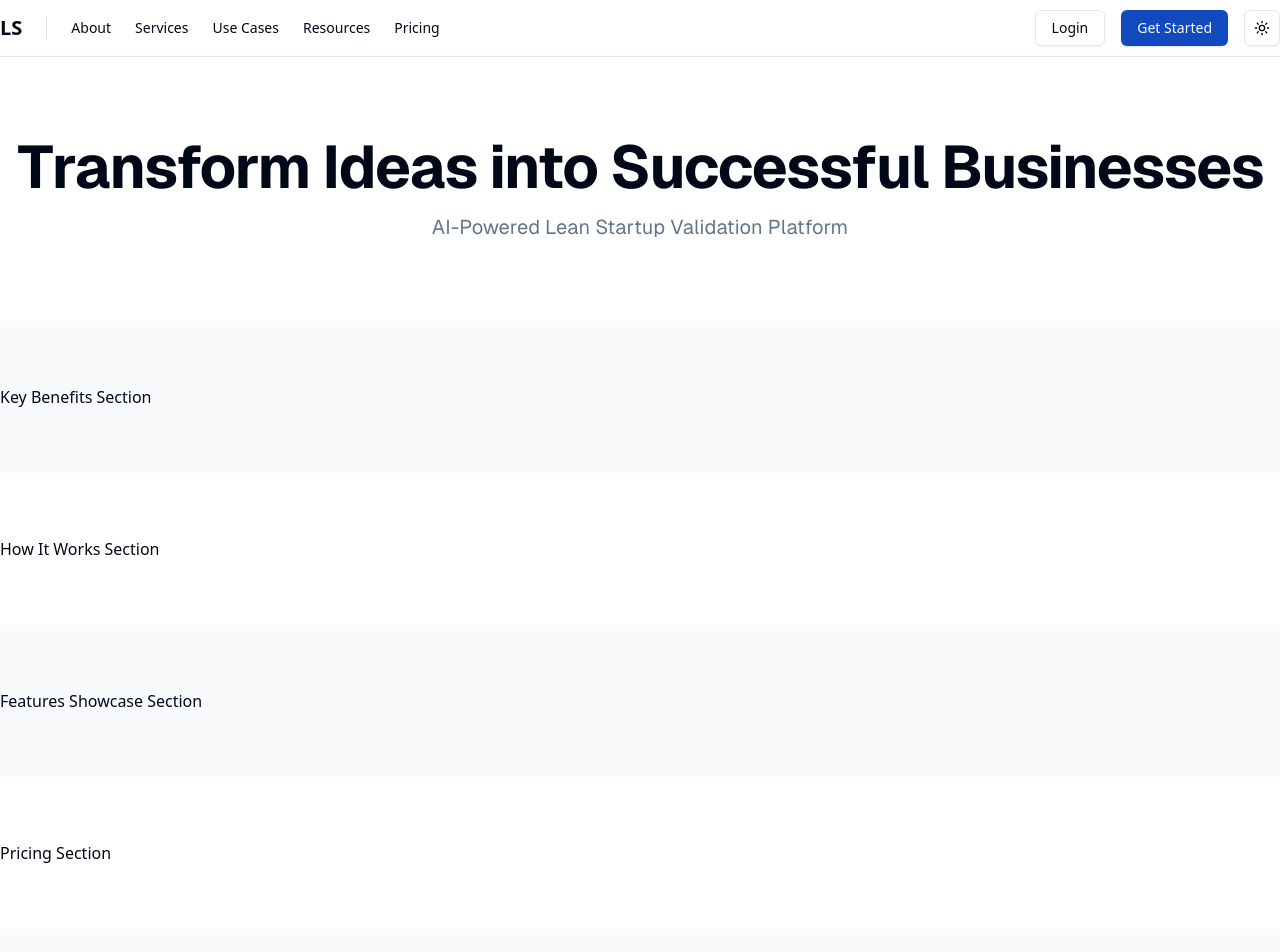
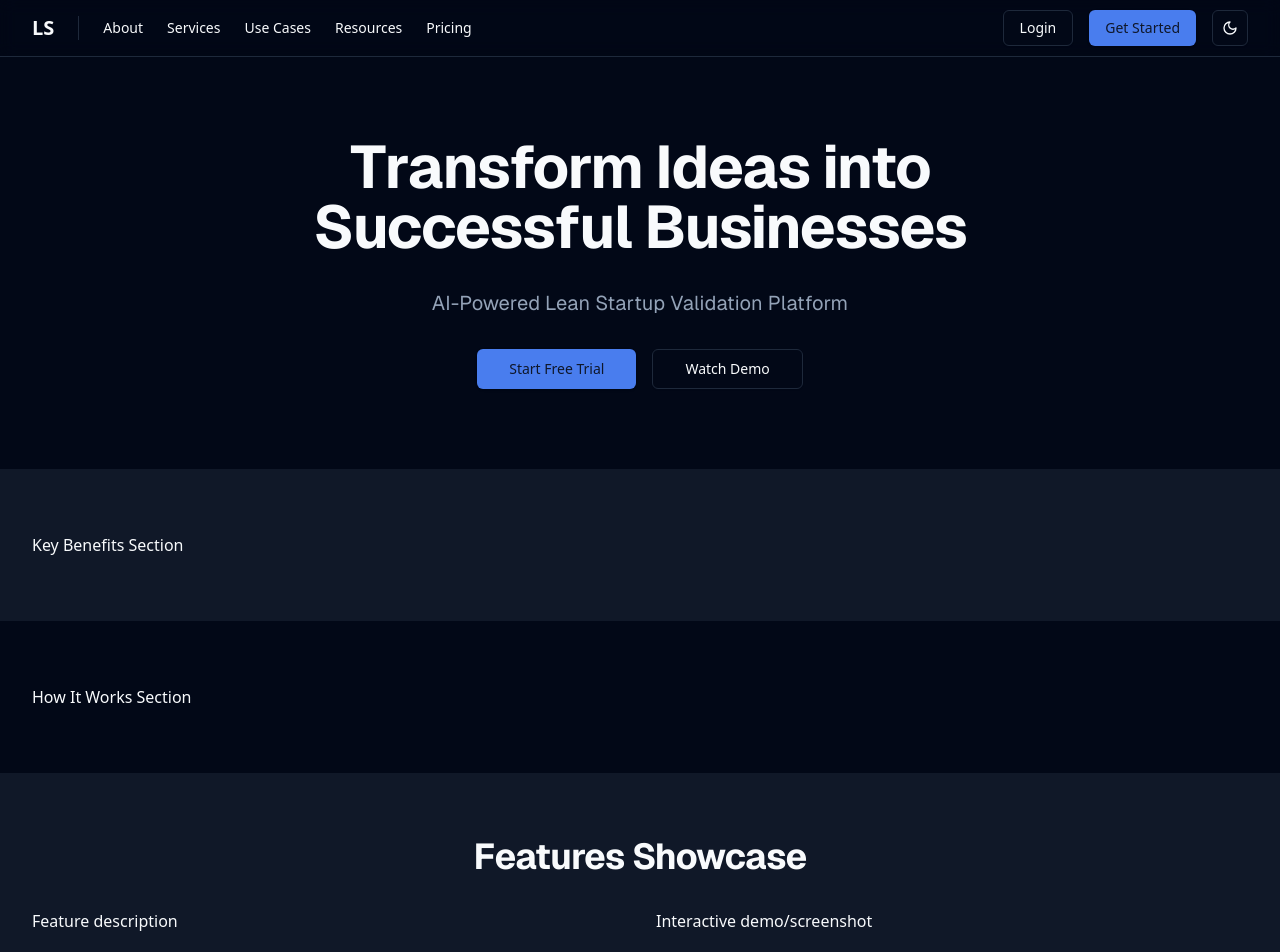
Before and after one commit to mamisoa/templating, a Next.js app: page / in a window 1280 px wide. Shown: the top 952 px of the page. Built offline with nearby package versions, Linux system fonts and the light colour scheme.

Commit message:
enhance hero section layout and add buttons; refactor theme toggle to use button component; update layout structure for consistency

```diff
--- /dev/null
+++ b/src/app/components/sections/features.tsx
@@ -0,0 +1,13 @@
+export function FeaturesShowcase() {
+	return (
+		<div className='flex flex-col items-center justify-center space-y-8'>
+			<h2 className='text-3xl md:text-4xl font-bold tracking-tight text-center'>
+				Features Showcase
+			</h2>
+			<div className='grid grid-cols-1 md:grid-cols-2 gap-8 w-full'>
+				<div>Feature description</div>
+				<div>Interactive demo/screenshot</div>
+			</div>
+		</div>
+	);
+}
--- a/src/app/components/sections/hero.tsx
+++ b/src/app/components/sections/hero.tsx
@@ -1,12 +1,20 @@
+import { Button } from "@/src/app/components/ui/button";
+
 export function HeroSection() {
 	return (
-		<div className='text-center space-y-4'>
-			<h1 className='text-4xl md:text-6xl font-bold'>
+		<div className='flex flex-col items-center justify-center max-w-3xl mx-auto text-center space-y-8'>
+			<h1 className='text-4xl md:text-6xl font-bold tracking-tight'>
 				Transform Ideas into Successful Businesses
 			</h1>
-			<p className='text-xl text-muted-foreground'>
+			<p className='text-xl text-muted-foreground max-w-2xl'>
 				AI-Powered Lean Startup Validation Platform
 			</p>
+			<div className='flex items-center gap-4'>
+				<Button size='lg'>Start Free Trial</Button>
+				<Button size='lg' variant='outline'>
+					Watch Demo
+				</Button>
+			</div>
 		</div>
 	);
 }
--- a/src/app/components/theme-toggle.tsx
+++ b/src/app/components/theme-toggle.tsx
@@ -3,38 +3,19 @@
 import * as React from "react";
 import { Moon, Sun } from "lucide-react";
 import { useTheme } from "next-themes";
-
 import { Button } from "@/src/app/components/ui/button";
-import {
-	DropdownMenu,
-	DropdownMenuContent,
-	DropdownMenuItem,
-	DropdownMenuTrigger,
-} from "@/src/app/components/ui/dropdown-menu";
 
 export function ThemeToggle() {
-	const { setTheme } = useTheme();
+	const { theme, setTheme } = useTheme();
 
 	return (
-		<DropdownMenu>
-			<DropdownMenuTrigger asChild>
-				<Button variant='outline' size='icon'>
-					<Sun className='h-[1.2rem] w-[1.2rem] rotate-0 scale-100 transition-all dark:-rotate-90 dark:scale-0' />
-					<Moon className='absolute h-[1.2rem] w-[1.2rem] rotate-90 scale-0 transition-all dark:rotate-0 dark:scale-100' />
-					<span className='sr-only'>Toggle theme</span>
-				</Button>
-			</DropdownMenuTrigger>
-			<DropdownMenuContent align='end'>
-				<DropdownMenuItem onClick={() => setTheme("light")}>
-					Light
-				</DropdownMenuItem>
-				<DropdownMenuItem onClick={() => setTheme("dark")}>
-					Dark
-				</DropdownMenuItem>
-				<DropdownMenuItem onClick={() => setTheme("system")}>
-					System
-				</DropdownMenuItem>
-			</DropdownMenuContent>
-		</DropdownMenu>
+		<Button
+			variant='outline'
+			size='icon'
+			onClick={() => setTheme(theme === "light" ? "dark" : "light")}>
+			<Sun className='h-[1.2rem] w-[1.2rem] rotate-0 scale-100 transition-all dark:-rotate-90 dark:scale-0' />
+			<Moon className='absolute h-[1.2rem] w-[1.2rem] rotate-90 scale-0 transition-all dark:rotate-0 dark:scale-100' />
+			<span className='sr-only'>Toggle theme</span>
+		</Button>
 	);
 }
--- a/src/app/layout.tsx
+++ b/src/app/layout.tsx
@@ -31,8 +31,7 @@ export default function RootLayout({
 				className={`${geistSans.variable} ${geistMono.variable} antialiased min-h-screen bg-background`}>
 				<ThemeProvider
 					attribute='class'
-					defaultTheme='system'
-					enableSystem
+					defaultTheme='dark'
 					disableTransitionOnChange>
 					{children}
 				</ThemeProvider>
--- a/src/app/page.tsx
+++ b/src/app/page.tsx
@@ -1,76 +1,92 @@
 import { Button } from "@/src/app/components/ui/button";
 import { Separator } from "@/src/app/components/ui/separator";
-import { HeroSection } from "./components/sections/hero";
-import { KeyBenefits } from "./components/sections/key-benefits";
-import { HowItWorks } from "./components/sections/how-it-works";
-import { FeaturesShowcase } from "./components/sections/sections";
-import { FooterContent } from "./components/footer/content";
-import { NavigationLogo } from "./components/navigation/logo";
-import { NavigationMenu } from "./components/navigation/menu";
-import { CallToAction } from "./components/sections/cta";
-import { PricingSection } from "./components/sections/pricing";
-import { SocialProof } from "./components/sections/social-proof";
-import { ThemeToggle } from "./components/theme-toggle";
+import { ThemeToggle } from "@/src/app/components/theme-toggle";
+import { NavigationLogo } from "@/src/app/components/navigation/logo";
+import { NavigationMenu } from "@/src/app/components/navigation/menu";
+import { HeroSection } from "@/src/app/components/sections/hero";
+import { KeyBenefits } from "@/src/app/components/sections/key-benefits";
+import { HowItWorks } from "@/src/app/components/sections/how-it-works";
+import { FeaturesShowcase } from "@/src/app/components/sections/features";
+import { PricingSection } from "@/src/app/components/sections/pricing";
+import { SocialProof } from "@/src/app/components/sections/social-proof";
+import { CallToAction } from "@/src/app/components/sections/cta";
+import { FooterContent } from "@/src/app/components/footer/content";
 
 export default function Home() {
 	return (
 		<div className='flex flex-col min-h-screen'>
 			{/* Navigation */}
 			<header className='sticky top-0 z-50 w-full border-b bg-background/95 backdrop-blur supports-[backdrop-filter]:bg-background/60'>
-				<div className='container flex h-14 items-center'>
-					<div className='flex items-center space-x-6 mr-4'>
+				<div className='max-w-screen-xl mx-auto px-4 sm:px-6 lg:px-8'>
+					<div className='flex h-14 items-center justify-between'>
+						<div className='flex items-center space-x-6'>
 							<NavigationLogo />
 							<Separator orientation='vertical' className='h-6' />
 							<NavigationMenu />
 						</div>
-					<div className='flex flex-1 items-center justify-end space-x-4'>
+						<div className='flex items-center space-x-4'>
 							<Button variant='outline'>Login</Button>
 							<Button>Get Started</Button>
 							<ThemeToggle />
+						</div>
 					</div>
 				</div>
 			</header>
 
 			<main className='flex-1'>
 				{/* Hero Section */}
-				<section className='container py-20'>
+				<section className='py-20'>
+					<div className='max-w-screen-xl mx-auto px-4 sm:px-6 lg:px-8'>
 						<HeroSection />
+					</div>
 				</section>
 
 				{/* Key Benefits */}
-				<section className='container py-16 bg-muted/50'>
+				<section className='py-16 bg-muted/50'>
+					<div className='max-w-screen-xl mx-auto px-4 sm:px-6 lg:px-8'>
 						<KeyBenefits />
+					</div>
 				</section>
 
 				{/* How It Works */}
-				<section className='container py-16'>
+				<section className='py-16'>
+					<div className='max-w-screen-xl mx-auto px-4 sm:px-6 lg:px-8'>
 						<HowItWorks />
+					</div>
 				</section>
 
 				{/* Features */}
-				<section className='container py-16 bg-muted/50'>
+				<section className='py-16 bg-muted/50'>
+					<div className='max-w-screen-xl mx-auto px-4 sm:px-6 lg:px-8'>
 						<FeaturesShowcase />
+					</div>
 				</section>
 
 				{/* Pricing */}
-				<section className='container py-16'>
+				<section className='py-16'>
+					<div className='max-w-screen-xl mx-auto px-4 sm:px-6 lg:px-8'>
 						<PricingSection />
+					</div>
 				</section>
 
 				{/* Social Proof */}
-				<section className='container py-16 bg-muted/50'>
+				<section className='py-16 bg-muted/50'>
+					<div className='max-w-screen-xl mx-auto px-4 sm:px-6 lg:px-8'>
 						<SocialProof />
+					</div>
 				</section>
 
 				{/* CTA */}
-				<section className='container py-16'>
+				<section className='py-16'>
+					<div className='max-w-screen-xl mx-auto px-4 sm:px-6 lg:px-8'>
 						<CallToAction />
+					</div>
 				</section>
 			</main>
 
 			{/* Footer */}
 			<footer className='border-t'>
-				<div className='container py-16'>
+				<div className='max-w-screen-xl mx-auto px-4 sm:px-6 lg:px-8 py-16'>
 					<FooterContent />
 				</div>
 			</footer>
```
Lines whose indentation alone changed are shown as unchanged.
